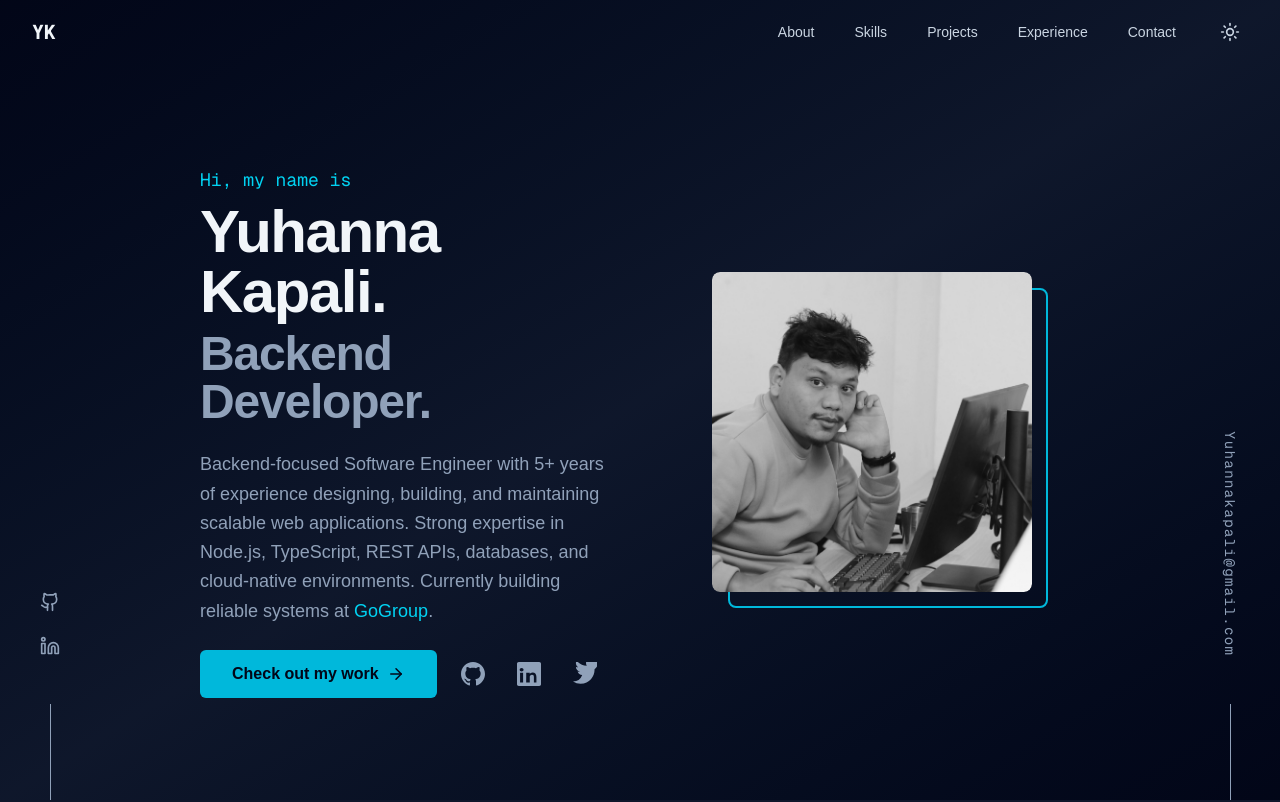
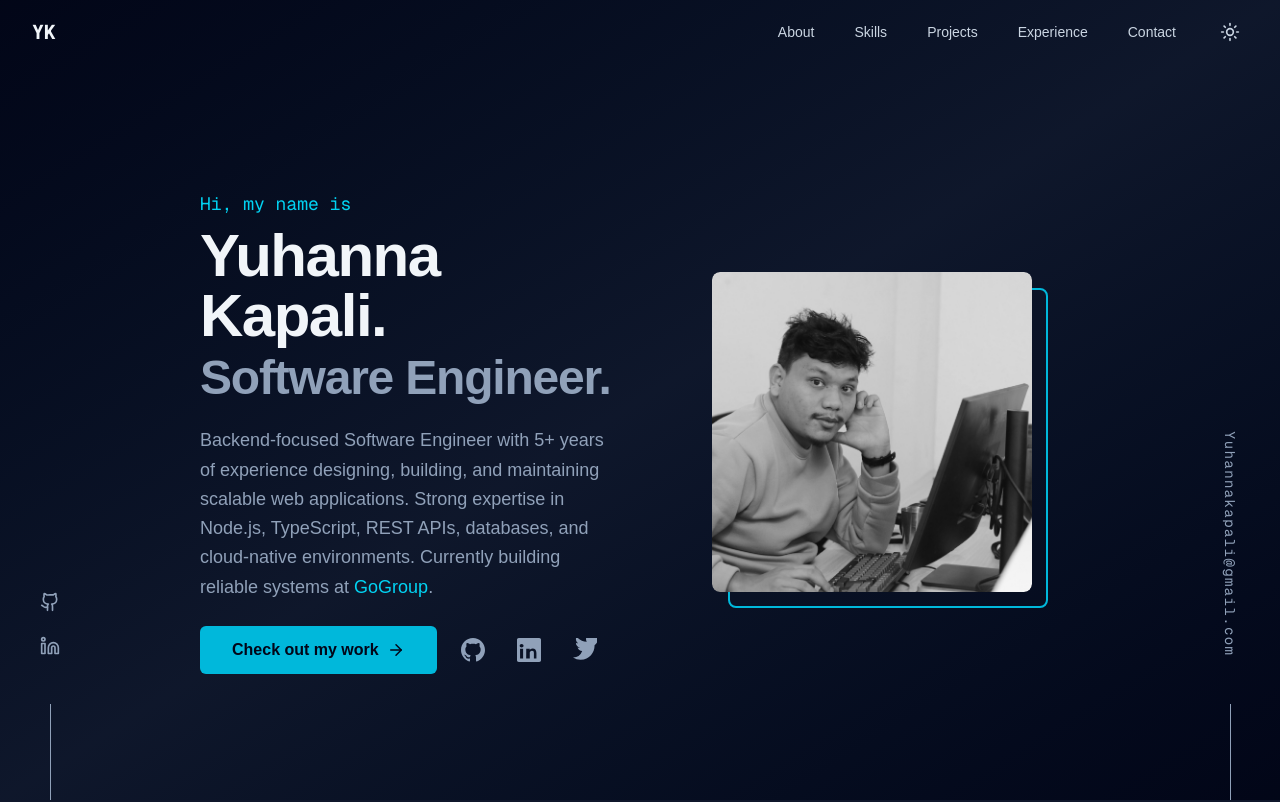
Before and after one commit to Yuhannakapali/yuhannakapali, a Next.js app: page / in a window 1280 px wide. Shown: the top 802 px of the page. Built offline with nearby package versions, Linux system fonts and the light colour scheme.

Commit message:
fix: update job title from 'Backend Developer' to 'Software Engineer' in Hero component

```diff
--- a/app/components/Hero.tsx
+++ b/app/components/Hero.tsx
@@ -23,7 +23,7 @@ export function Hero() {
               Yuhanna Kapali.
             </h1>
             <h2 className="text-3xl md:text-5xl font-bold tracking-tight text-slate-500 dark:text-slate-400">
-              Backend Developer.
+              Software Engineer.
             </h2>
           </motion.div>
 
```
